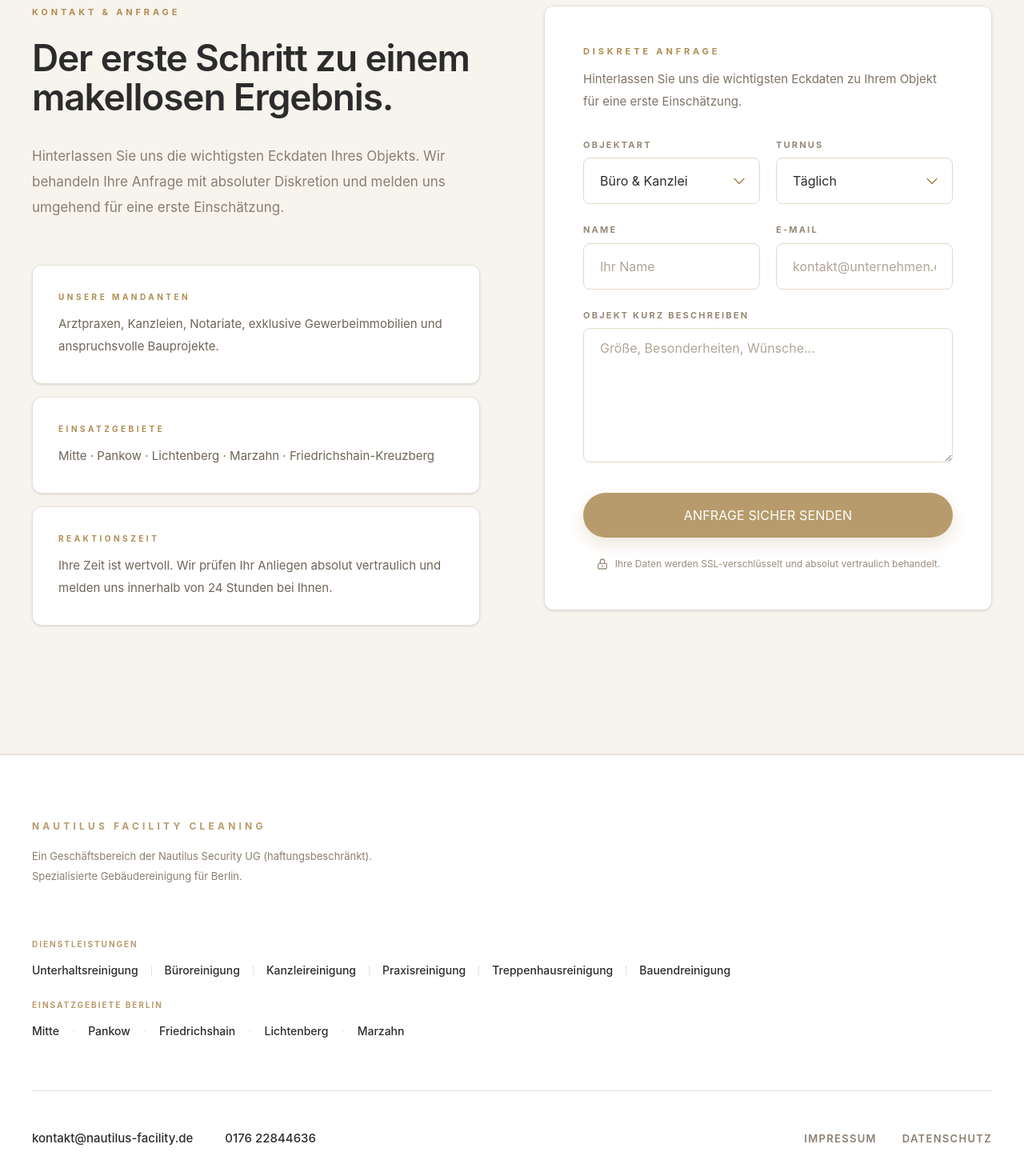
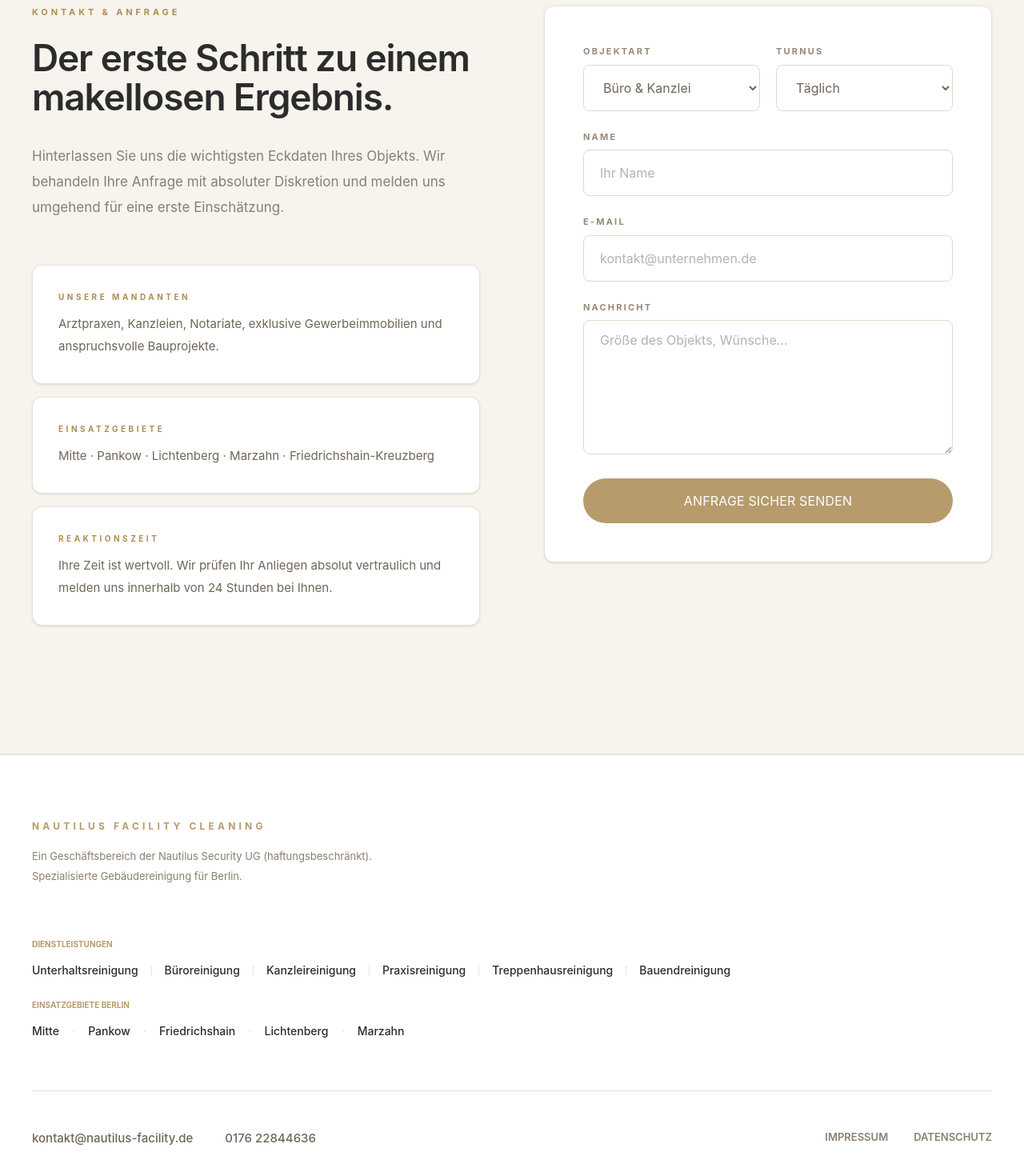
Before and after one commit to sticky030/nautilus-facility-cleaning, a React (Vite) app: page / in a window 1280 px wide. Shown: the part 6555-8025 px from the top of the page at 80% size. Built offline with nearby package versions, Linux system fonts and the light colour scheme.

Commit message:
UI: Simple success notification for form

```diff
--- a/src/App.tsx
+++ b/src/App.tsx
@@ -1,4 +1,4 @@
-import { useEffect } from 'react'
+import { useEffect, useState } from 'react'
 import FAQSection from './components/FAQSection'
 
 const navItems = [
@@ -47,6 +47,9 @@ const services = [
 ]
 
 export default function App() {
+  const [submitted, setSubmitted] = useState(false);
+  const [loading, setLoading] = useState(false);
+
   useEffect(() => {
     const observer = new IntersectionObserver((entries) => {
       entries.forEach((entry) => {
@@ -58,6 +61,28 @@ export default function App() {
     document.querySelectorAll('.reveal').forEach((el) => observer.observe(el));
     return () => observer.disconnect();
   }, []);
+
+  const handleSubmit = async (e: React.FormEvent<HTMLFormElement>) => {
+    e.preventDefault();
+    setLoading(true);
+    const form = e.currentTarget;
+    const data = new FormData(form);
+
+    try {
+      const response = await fetch("https://formspree.io/f/mnjonren", {
+        method: "POST",
+        body: data,
+        headers: { 'Accept': 'application/json' }
+      });
+      if (response.ok) {
+        setSubmitted(true);
+      }
+    } catch (error) {
+      console.error("Fehler beim Senden");
+    } finally {
+      setLoading(false);
+    }
+  };
 
   return (
     <div className="min-h-screen bg-[#F7F4EE] text-[#6F6559] antialiased selection:bg-[#B79B6C]/20">
@@ -83,7 +108,6 @@ export default function App() {
       </div>
 
       <main className="overflow-x-clip">
-        {/* --- HERO SECTION --- */}
         <section id="start" className="relative isolate flex min-h-screen items-center overflow-hidden bg-[#F3EFE7]">
           <video autoPlay muted loop playsInline className="absolute inset-0 h-full w-full object-cover">
             <source src="/videos/hero.mp4" type="video/mp4" />
@@ -98,7 +122,7 @@ export default function App() {
               <h1 className="text-[34px] font-medium leading-[1.15] text-[#2C2C2C] sm:text-[44px] lg:text-[56px]">
                 Unterhaltsreinigung in Berlin für Praxen, Büros, Kanzleien und Hausverwaltungen.
               </h1>
-              <p className="mt-8 max-w-[40rem] text-[17px] leading-8 text-[#7E7367] lg:text-[19px] font-light">
+              <p className="mt-8 max-w-[40rem] text-[17px] leading-8 text-[#7E7367] lg:text-[19px] font-light italic_off">
                 Wir entlasten Sie von jeglichem Aufwand rund um Ihr Objekt. Unsere eingespielten Abläufe garantieren jeden Morgen einen perfekten Empfang für Ihre Mandanten und Patienten – verschwiegen, autonom und verlässlich. Damit Sie sich voll auf das Wesentliche konzentrieren können.
               </p>
               <div className="mt-12 flex flex-col gap-4 sm:flex-row sm:items-center">
@@ -109,6 +133,7 @@ export default function App() {
           </div>
         </section>
 
+        {/* ... Restlicher Content bleibt gleich ... */}
         <section id="leistungen" className="bg-[#F7F4EE] py-32 lg:py-40 text-left">
           <div className="mx-auto max-w-7xl px-6 lg:px-10">
             <div className="reveal max-w-3xl">
@@ -204,7 +229,6 @@ export default function App() {
         <section id="ablauf" className="bg-white py-32 lg:py-40 border-b border-[#E5E1D8]/60 text-left">
           <div className="mx-auto max-w-7xl px-6 lg:px-10">
             <div className="grid grid-cols-1 gap-16 lg:grid-cols-12 items-start">
-
               <div className="reveal lg:col-span-5 lg:pr-8 sticky top-32 lg:top-40 self-start">
                 <p className="text-[11px] font-bold uppercase tracking-[0.35em] text-[#B79B6C]">Ablauf & Prozesse</p>
                 <h2 className="mt-6 text-3xl font-semibold leading-[1.08] text-[#2C2C2C] lg:text-[46px]">
@@ -214,7 +238,6 @@ export default function App() {
                   Ein Wechsel des Dienstleisters muss geräuschlos funktionieren. Wir implementieren unseren Standard, ohne Ihren laufenden Betrieb auch nur eine Minute zu stören.
                 </p>
               </div>
-
               <div className="lg:col-span-7 space-y-8 pb-20">
                 {[
                   { num: '01', title: 'Das Objekt-Audit', text: 'Wir erfassen Ihr Objekt bis ins letzte Detail – von empfindlichen Oberflächen bis zu strengen Sicherheitsvorgaben. Nichts wird dem Zufall überlassen.' },
@@ -266,72 +289,54 @@ export default function App() {
                 </div>
               </div>
 
-              <div className="reveal bg-white rounded-xl border border-[#E5E1D8] p-8 lg:p-12 shadow-sm transition-all duration-500 hover:shadow-[0_15px_40px_rgba(183,155,108,0.08)]">
-                <div className="mb-8">
-                  <p className="text-[11px] font-bold uppercase tracking-[0.35em] text-[#B79B6C]">Diskrete Anfrage</p>
-                  <p className="mt-3 text-[15px] leading-7 text-[#7E7367]">
-                    Hinterlassen Sie uns die wichtigsten Eckdaten zu Ihrem Objekt für eine erste Einschätzung.
-                  </p>
+              <div className="reveal bg-white rounded-xl border border-[#E5E1D8] p-8 lg:p-12 shadow-sm">
+                {submitted ? (
+                  <div className="py-20 text-center animate-in fade-in duration-500">
+                    <div className="mb-6 inline-flex h-16 w-16 items-center justify-center rounded-full bg-[#B79B6C]/10 text-[#B79B6C]">
+                      <svg className="h-8 w-8" fill="none" viewBox="0 0 24 24" stroke="currentColor"><path strokeLinecap="round" strokeLinejoin="round" strokeWidth={2} d="M5 13l4 4L19 7" /></svg>
                     </div>
-                <form id="contact-form" action="https://formspree.io/f/mnjonren" method="POST" className="space-y-6">
+                    <h3 className="text-2xl font-semibold text-[#2C2C2C]">Anfrage wurde gesendet</h3>
+                    <p className="mt-4 text-[15px] text-[#7E7367]">Vielen Dank. Wir melden uns zeitnah bei Ihnen.</p>
+                  </div>
+                ) : (
+                  <form onSubmit={handleSubmit} className="space-y-6">
                     <div className="grid gap-5 sm:grid-cols-2">
                       <div>
                         <label className="mb-2 block text-[11px] font-bold uppercase tracking-[0.2em] text-[#8A7E70]">Objektart</label>
-                      <div className="relative">
-                        <select name="Objektart" className="w-full appearance-none rounded-lg border border-[#E5E1D8] bg-[#FCFBF8] px-5 py-3 pr-12 text-[15px] text-[#2C2C2C] outline-none transition-all duration-300 focus:border-[#B79B6C] focus:bg-white focus:ring-2 focus:ring-[#B79B6C]/10 cursor-pointer">
+                        <select name="Objektart" className="w-full rounded-lg border border-[#E5E1D8] bg-[#FCFBF8] px-5 py-3 text-[15px] outline-none focus:border-[#B79B6C]">
                           <option>Büro & Kanzlei</option>
                           <option>Arztpraxis</option>
                           <option>Treppenhaus & Objekt</option>
-                          <option>Gewerbeeinheit</option>
+                          <option>Hausverwaltung</option>
                           <option>Bauprojekt</option>
                         </select>
-                        <div className="pointer-events-none absolute inset-y-0 right-0 flex items-center px-4 text-[#B79B6C]">
-                          <svg className="h-5 w-5" fill="none" viewBox="0 0 24 24" stroke="currentColor"><path strokeLinecap="round" strokeLinejoin="round" strokeWidth={2} d="M19 9l-7 7-7-7" /></svg>
                       </div>
+                      <div>
+                        <label className="mb-2 block text-[11px] font-bold uppercase tracking-[0.2em] text-[#8A7E70]">Turnus</label>
+                        <select name="Turnus" className="w-full rounded-lg border border-[#E5E1D8] bg-[#FCFBF8] px-5 py-3 text-[15px] outline-none focus:border-[#B79B6C]">
+                          <option>Täglich</option>
+                          <option>Mehrmals pro Woche</option>
+                          <option>Wöchentlich</option>
+                        </select>
                       </div>
                     </div>
                     <div>
-                      <label className="mb-2 block text-[11px] font-bold uppercase tracking-[0.2em] text-[#8A7E70]">Turnus</label>
-                      <div className="relative">
-                        <select name="Turnus" className="w-full appearance-none rounded-lg border border-[#E5E1D8] bg-[#FCFBF8] px-5 py-3 pr-12 text-[15px] text-[#2C2C2C] outline-none transition-all duration-300 focus:border-[#B79B6C] focus:bg-white focus:ring-2 focus:ring-[#B79B6C]/10 cursor-pointer">
-                          <option>Täglich</option>
-                          <option>Mehrmals pro Woche</option>
-                          <option>Wöchentlich</option>
-                          <option>Nach Bedarf</option>
-                        </select>
-                        <div className="pointer-events-none absolute inset-y-0 right-0 flex items-center px-4 text-[#B79B6C]">
-                          <svg className="h-5 w-5" fill="none" viewBox="0 0 24 24" stroke="currentColor"><path strokeLinecap="round" strokeLinejoin="round" strokeWidth={2} d="M19 9l-7 7-7-7" /></svg>
-                        </div>
-                      </div>
-                    </div>
-                  </div>
-                  <div className="grid gap-5 sm:grid-cols-2">
-                    <div>
                       <label className="mb-2 block text-[11px] font-bold uppercase tracking-[0.2em] text-[#8A7E70]">Name</label>
-                      <input type="text" name="Name" required placeholder="Ihr Name" className="w-full rounded-lg border border-[#E5E1D8] bg-[#FCFBF8] px-5 py-3 text-[15px] text-[#2C2C2C] outline-none transition-all duration-300 placeholder:text-[#B0A596] focus:border-[#B79B6C] focus:bg-white focus:ring-2 focus:ring-[#B79B6C]/10" />
+                      <input type="text" name="Name" required placeholder="Ihr Name" className="w-full rounded-lg border border-[#E5E1D8] bg-[#FCFBF8] px-5 py-3 text-[15px] outline-none focus:border-[#B79B6C]" />
                     </div>
                     <div>
                       <label className="mb-2 block text-[11px] font-bold uppercase tracking-[0.2em] text-[#8A7E70]">E-Mail</label>
-                      <input type="email" name="E-Mail" required placeholder="kontakt@unternehmen.de" className="w-full rounded-lg border border-[#E5E1D8] bg-[#FCFBF8] px-5 py-3 text-[15px] text-[#2C2C2C] outline-none transition-all duration-300 placeholder:text-[#B0A596] focus:border-[#B79B6C] focus:bg-white focus:ring-2 focus:ring-[#B79B6C]/10" />
-                    </div>
+                      <input type="email" name="E-Mail" required placeholder="kontakt@unternehmen.de" className="w-full rounded-lg border border-[#E5E1D8] bg-[#FCFBF8] px-5 py-3 text-[15px] outline-none focus:border-[#B79B6C]" />
                     </div>
                     <div>
-                    <label className="mb-2 block text-[11px] font-bold uppercase tracking-[0.2em] text-[#8A7E70]">Objekt kurz beschreiben</label>
-                    <textarea rows={4} name="Nachricht" required placeholder="Größe, Besonderheiten, Wünsche..." className="w-full rounded-lg border border-[#E5E1D8] bg-[#FCFBF8] px-5 py-3 text-[15px] text-[#2C2C2C] outline-none transition-all duration-300 placeholder:text-[#B0A596] focus:border-[#B79B6C] focus:bg-white focus:ring-2 focus:ring-[#B79B6C]/10 resize-none" />
+                      <label className="mb-2 block text-[11px] font-bold uppercase tracking-[0.2em] text-[#8A7E70]">Nachricht</label>
+                      <textarea rows={4} name="Nachricht" required placeholder="Größe des Objekts, Wünsche..." className="w-full rounded-lg border border-[#E5E1D8] bg-[#FCFBF8] px-5 py-3 text-[15px] outline-none focus:border-[#B79B6C] resize-none" />
                     </div>
-
-                  <div className="pt-2">
-                    <input type="hidden" name="_subject" value="Neue exklusive Anfrage über nautilus-facility.de" />
-                    <input type="text" name="_gotcha" className="hidden" tabIndex={-1} autoComplete="off" />
-                    <button type="submit" className="w-full rounded-full bg-[#B79B6C] px-6 py-4 text-[14px] font-bold uppercase tracking-wider text-white shadow-[0_8px_20px_rgba(183,155,108,0.25)] transition-all duration-300 hover:-translate-y-1 hover:shadow-[0_12px_25px_rgba(183,155,108,0.4)] hover:bg-[#A98E60]">
-                      Anfrage sicher senden
+                    <button type="submit" disabled={loading} className="w-full rounded-full bg-[#B79B6C] px-6 py-4 text-[14px] font-bold uppercase text-white hover:bg-[#A98E60] transition-all disabled:opacity-50">
+                      {loading ? 'Wird gesendet...' : 'Anfrage sicher senden'}
                     </button>
-                  </div>
-                  <p className="text-center text-[12px] text-[#9A8D7D] mt-4 flex items-center justify-center gap-2">
-                    <svg className="w-4 h-4" fill="none" viewBox="0 0 24 24" stroke="currentColor"><path strokeLinecap="round" strokeLinejoin="round" strokeWidth={2} d="M12 15v2m-6 4h12a2 2 0 002-2v-6a2 2 0 00-2-2H6a2 2 0 00-2 2v6a2 2 0 002 2zm10-10V7a4 4 0 00-8 0v4h8z" /></svg>
-                    Ihre Daten werden SSL-verschlüsselt und absolut vertraulich behandelt.
-                  </p>
                   </form>
+                )}
               </div>
             </div>
           </div>
@@ -343,54 +348,40 @@ export default function App() {
         <div className="mx-auto max-w-7xl px-6 lg:px-10">
           <div className="flex flex-col gap-12 lg:gap-16">
             <div>
-              <div className="text-[12px] font-bold tracking-[0.35em] text-[#B79B6C]">
-                NAUTILUS FACILITY CLEANING
-              </div>
-              <p className="mt-4 max-w-md text-[13px] leading-6 text-[#8A7E70]">
-                Ein Geschäftsbereich der Nautilus Security UG (haftungsbeschränkt).<br />
-                Spezialisierte Gebäudereinigung für Berlin.
-              </p>
+              <div className="text-[12px] font-bold tracking-[0.35em] text-[#B79B6C]">NAUTILUS FACILITY CLEANING</div>
+              <p className="mt-4 max-w-md text-[13px] text-[#8A7E70]">Ein Geschäftsbereich der Nautilus Security UG (haftungsbeschränkt).<br />Spezialisierte Gebäudereinigung für Berlin.</p>
             </div>
             <div className="flex flex-col gap-6">
               <div>
-                <p className="text-[10px] font-bold uppercase tracking-[0.2em] text-[#B79B6C] mb-3">Dienstleistungen</p>
+                <p className="text-[10px] font-bold uppercase text-[#B79B6C] mb-3">Dienstleistungen</p>
                 <div className="flex flex-wrap items-center gap-y-2 text-[14px] font-medium text-[#2C2C2C]">
-                  <span>Unterhaltsreinigung</span>
-                  <span className="mx-4 h-3 w-px bg-[#E5E1D8]"></span>
-                  <span>Büroreinigung</span>
-                  <span className="mx-4 h-3 w-px bg-[#E5E1D8]"></span>
-                  <span>Kanzleireinigung</span>
-                  <span className="mx-4 h-3 w-px bg-[#E5E1D8]"></span>
-                  <span>Praxisreinigung</span>
-                  <span className="mx-4 h-3 w-px bg-[#E5E1D8]"></span>
-                  <span>Treppenhausreinigung</span>
-                  <span className="mx-4 h-3 w-px bg-[#E5E1D8]"></span>
+                  <span>Unterhaltsreinigung</span><span className="mx-4 h-3 w-px bg-[#E5E1D8]"></span>
+                  <span>Büroreinigung</span><span className="mx-4 h-3 w-px bg-[#E5E1D8]"></span>
+                  <span>Kanzleireinigung</span><span className="mx-4 h-3 w-px bg-[#E5E1D8]"></span>
+                  <span>Praxisreinigung</span><span className="mx-4 h-3 w-px bg-[#E5E1D8]"></span>
+                  <span>Treppenhausreinigung</span><span className="mx-4 h-3 w-px bg-[#E5E1D8]"></span>
                   <span>Bauendreinigung</span>
                 </div>
               </div>
               <div>
-                <p className="text-[10px] font-bold uppercase tracking-[0.2em] text-[#B79B6C] mb-3">Einsatzgebiete Berlin</p>
+                <p className="text-[10px] font-bold uppercase text-[#B79B6C] mb-3">Einsatzgebiete Berlin</p>
                 <div className="flex flex-wrap items-center gap-y-2 text-[14px] font-medium text-[#2C2C2C]">
-                  <span>Mitte</span>
-                  <span className="mx-4 text-[#E5E1D8]">·</span>
-                  <span>Pankow</span>
-                  <span className="mx-4 text-[#E5E1D8]">·</span>
-                  <span>Friedrichshain</span>
-                  <span className="mx-4 text-[#E5E1D8]">·</span>
-                  <span>Lichtenberg</span>
-                  <span className="mx-4 text-[#E5E1D8]">·</span>
+                  <span>Mitte</span><span className="mx-4 text-[#E5E1D8]">·</span>
+                  <span>Pankow</span><span className="mx-4 text-[#E5E1D8]">·</span>
+                  <span>Friedrichshain</span><span className="mx-4 text-[#E5E1D8]">·</span>
+                  <span>Lichtenberg</span><span className="mx-4 text-[#E5E1D8]">·</span>
                   <span>Marzahn</span>
                 </div>
               </div>
             </div>
-            <div className="pt-12 border-t border-[#E5E1D8] flex flex-col gap-8 lg:flex-row lg:items-center lg:justify-between">
-              <div className="flex flex-col gap-4 sm:flex-row sm:gap-10 text-[15px] font-medium text-[#2C2C2C]">
-                <a href="mailto:kontakt@nautilus-facility.de" className="hover:text-[#B79B6C] transition-colors underline decoration-[#B79B6C]/30 underline-offset-4">kontakt@nautilus-facility.de</a>
-                <a href="tel:+4917622844636" className="hover:text-[#B79B6C] transition-colors underline decoration-[#B79B6C]/30 underline-offset-4">0176 22844636</a>
+            <div className="pt-12 border-t border-[#E5E1D8] flex flex-col gap-8 lg:flex-row lg:justify-between">
+              <div className="flex flex-col gap-4 sm:flex-row sm:gap-10 text-[15px] font-medium">
+                <a href="mailto:kontakt@nautilus-facility.de" className="hover:text-[#B79B6C] transition-colors underline underline-offset-4">kontakt@nautilus-facility.de</a>
+                <a href="tel:+4917622844636" className="hover:text-[#B79B6C] transition-colors underline underline-offset-4">0176 22844636</a>
               </div>
-              <div className="flex gap-8 text-[13px] font-semibold uppercase tracking-widest text-[#8A7E70]">
-                <a href="impressum/" className="hover:text-[#B79B6C] transition-colors">Impressum</a>
-                <a href="datenschutz/" className="hover:text-[#B79B6C] transition-colors">Datenschutz</a>
+              <div className="flex gap-8 text-[13px] font-semibold uppercase text-[#8A7E70]">
+                <a href="impressum/" className="hover:text-[#B79B6C]">Impressum</a>
+                <a href="datenschutz/" className="hover:text-[#B79B6C]">Datenschutz</a>
               </div>
             </div>
           </div>
```
Lines whose indentation alone changed are shown as unchanged.
